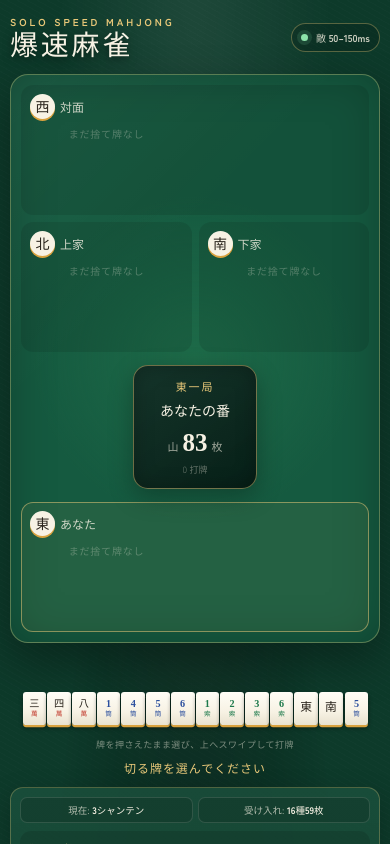
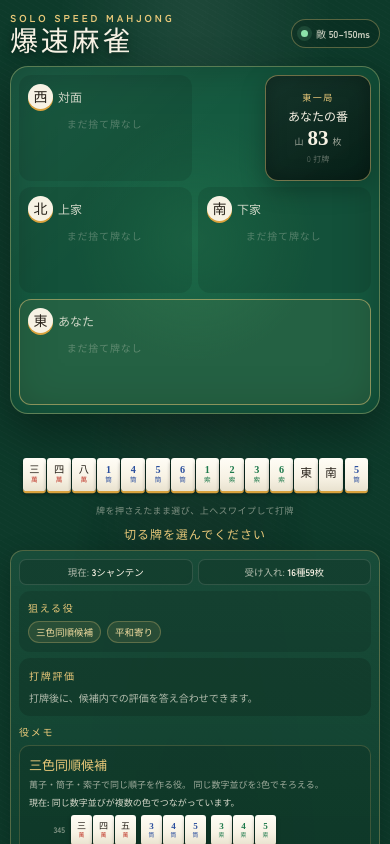
Before and after one commit to HSBL-ko-gyo/HSBL-S800, a React (Vite) app: page / in a window 390 px wide. Shown: the top 844 px of the page. Built offline with nearby package versions, Linux system fonts and the light colour scheme; a web font is replaced by a local one.

Commit message:
Compact mobile table and track swipe lift

```diff
--- a/src/components/HandView.tsx
+++ b/src/components/HandView.tsx
@@ -1,4 +1,4 @@
-import { useEffect, useRef, useState, type PointerEvent } from 'react'
+import { useEffect, useRef, useState, type CSSProperties, type PointerEvent } from 'react'
 import type { Tile } from '../gameEngine'
 import { sortTiles } from '../gameEngine'
 import { TileView } from './TileView'
@@ -33,12 +33,14 @@ export function HandView({
     selectedTileId: null as string | null,
   })
   const [selectedTileId, setSelectedTileId] = useState<string | null>(null)
+  const [selectedLift, setSelectedLift] = useState(0)
   const drawnTile = tiles.find((tile) => tile.id === drawnTileId)
   const concealed = sortTiles(tiles.filter((tile) => tile.id !== drawnTileId))
   const displayed = drawnTile ? [...concealed, drawnTile] : concealed
 
   useEffect(() => {
     setSelectedTileId(null)
+    setSelectedLift(0)
   }, [drawnTileId, canDiscard])
 
   useEffect(() => {
@@ -47,6 +49,7 @@ export function HandView({
     const cancelSelection = (event: globalThis.PointerEvent) => {
       if (handRef.current?.contains(event.target as Node)) return
       setSelectedTileId(null)
+      setSelectedLift(0)
     }
 
     document.addEventListener('pointerdown', cancelSelection)
@@ -58,10 +61,20 @@ export function HandView({
     onDiscard(tile)
   }
 
-  const tileIdAtPoint = (clientX: number, clientY: number) =>
-    document.elementFromPoint(clientX, clientY)
-      ?.closest<HTMLElement>('[data-hand-tile-id]')
-      ?.dataset.handTileId ?? null
+  const tileIdAtX = (clientX: number) => {
+    const slots = [...(handRef.current?.querySelectorAll<HTMLElement>('[data-hand-tile-id]') ?? [])]
+    let nearest: { id: string; distance: number } | null = null
+
+    for (const slot of slots) {
+      const rect = slot.getBoundingClientRect()
+      const distance = Math.abs(clientX - (rect.left + rect.width / 2))
+      if (!nearest || distance < nearest.distance) {
+        nearest = { id: slot.dataset.handTileId ?? '', distance }
+      }
+    }
+
+    return nearest?.id || null
+  }
 
   const handlePointerDown = (event: PointerEvent<HTMLDivElement>) => {
     if (!canDiscard || !window.matchMedia('(max-width: 480px)').matches) return
@@ -79,6 +92,7 @@ export function HandView({
       selectedTileId: tileId,
     }
     setSelectedTileId(tileId)
+    setSelectedLift(0)
   }
 
   const handlePointerMove = (event: PointerEvent<HTMLDivElement>) => {
@@ -86,19 +100,23 @@ export function HandView({
     if (gesture.pointerId !== event.pointerId) return
     event.preventDefault()
 
-    const hoveredTileId = tileIdAtPoint(event.clientX, event.clientY)
+    const hoveredTileId = tileIdAtX(event.clientX)
     if (hoveredTileId && hoveredTileId !== gesture.selectedTileId) {
       gesture.selectedTileId = hoveredTileId
       setSelectedTileId(hoveredTileId)
     }
 
-    if (event.clientY <= gesture.startY - 36) {
+    const upwardDistance = Math.max(0, gesture.startY - event.clientY)
+    setSelectedLift(Math.min(upwardDistance, 42))
+
+    if (upwardDistance >= 48) {
       const tileToDiscard = displayed.find((tile) => tile.id === gesture.selectedTileId)
       gesture.pointerId = -1
       if (event.currentTarget.hasPointerCapture(event.pointerId)) {
         event.currentTarget.releasePointerCapture(event.pointerId)
       }
       setSelectedTileId(null)
+      setSelectedLift(0)
       if (tileToDiscard) onDiscard(tileToDiscard)
     }
   }
@@ -111,11 +129,13 @@ export function HandView({
     }
 
     gesture.pointerId = -1
+    setSelectedLift(0)
   }
 
   const cancelGesture = (event: PointerEvent<HTMLDivElement>) => {
     if (gestureRef.current.pointerId !== event.pointerId) return
     gestureRef.current.pointerId = -1
+    setSelectedLift(0)
   }
 
   return (
@@ -123,6 +143,7 @@ export function HandView({
       <div
         className={`hand ${canDiscard ? 'is-active' : ''}`}
         ref={handRef}
+        style={{ '--selected-lift': `${selectedLift}px` } as CSSProperties}
         onPointerDown={handlePointerDown}
         onPointerMove={handlePointerMove}
         onPointerUp={finishGesture}
--- a/src/styles.css
+++ b/src/styles.css
@@ -913,19 +913,38 @@ h1 {
 }
 
 @media (max-width: 480px) {
-  .app-shell { padding-top: 14px; }
-  .app-header { margin-bottom: 12px; }
+  .app-shell { padding-top: 10px; }
+  .app-header { margin-bottom: 8px; }
   .subtitle { display: none; }
   .speed-chip { padding: 6px 9px; font-size: 10px; }
-  .table-board { gap: 7px; }
+  .table-board {
+    grid-template-columns: minmax(0, 1fr) minmax(0, 1fr);
+    grid-template-areas:
+      "north center"
+      "west east"
+      "south south";
+    gap: 6px;
+    padding: 8px;
+  }
   .player-label { gap: 5px; margin-bottom: 7px; }
   .hand-count { display: none; }
-  .river { grid-template-columns: repeat(6, 23px); min-height: 80px; }
+  .river { grid-template-columns: repeat(6, 23px); min-height: 56px; }
   .tile.river { --tile-width: 23px; }
-  .table-center { width: 124px; border-radius: 15px; }
-  .table-center strong { font-size: 14px; }
-  .wall-counter b { font-size: 25px; }
-  .hand-zone { margin-top: 12px; }
+  .table-center {
+    width: 106px;
+    height: 100%;
+    min-height: 94px;
+    aspect-ratio: auto;
+    margin: 0;
+    justify-self: end;
+    border-radius: 13px;
+  }
+  .round-label { font-size: 9px; }
+  .table-center strong { min-height: 18px; margin: 3px 0; font-size: 12px; }
+  .wall-counter { font-size: 9px; }
+  .wall-counter b { font-size: 21px; }
+  .table-center small { margin-top: 4px; font-size: 8px; }
+  .hand-zone { margin-top: 7px; }
   .hand {
     min-height: 82px;
     justify-content: center;
@@ -948,11 +967,14 @@ h1 {
   .hand .tile.drawn { margin-left: 2px; }
   .hand .tile.selected {
     z-index: 10;
-    transform: translateY(-15px) scale(1.65);
+    transform: translateY(calc(var(--selected-lift, 0px) * -1)) scale(1.65);
     box-shadow: 0 4px 0 var(--amber), 0 0 0 2px var(--gold), 0 10px 18px rgba(0, 0, 0, .55);
+    transition: transform .04s linear, box-shadow .12s, opacity .12s;
   }
   .hand .tile.selected:hover,
-  .hand .tile.selected:active { transform: translateY(-15px) scale(1.65); }
+  .hand .tile.selected:active {
+    transform: translateY(calc(var(--selected-lift, 0px) * -1)) scale(1.65);
+  }
   .hand-scroll-hint {
     display: block;
     min-height: 14px;
@@ -962,7 +984,7 @@ h1 {
     letter-spacing: .05em;
   }
   .hand-action-buttons .win-button { min-width: 144px; }
-  .learning-panel { gap: 8px; margin-top: 8px; padding: 9px; border-radius: 13px; }
+  .learning-panel { gap: 6px; margin-top: 5px; padding: 8px; border-radius: 13px; }
   .learning-metrics { gap: 5px; }
   .learning-metrics span { flex: 1; padding: 5px 6px; font-size: 9.5px; text-align: center; }
   .yaku-hints,
```
